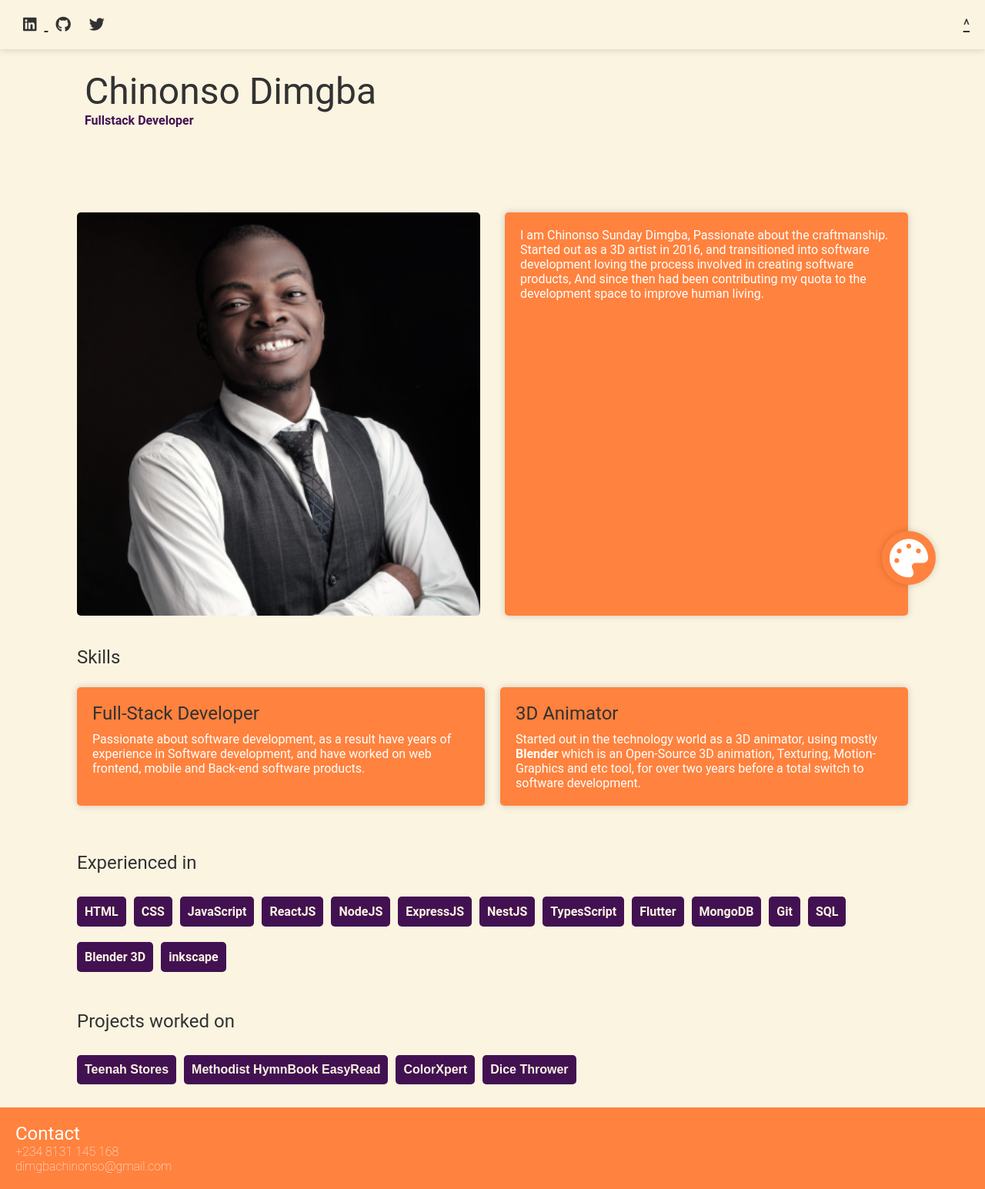
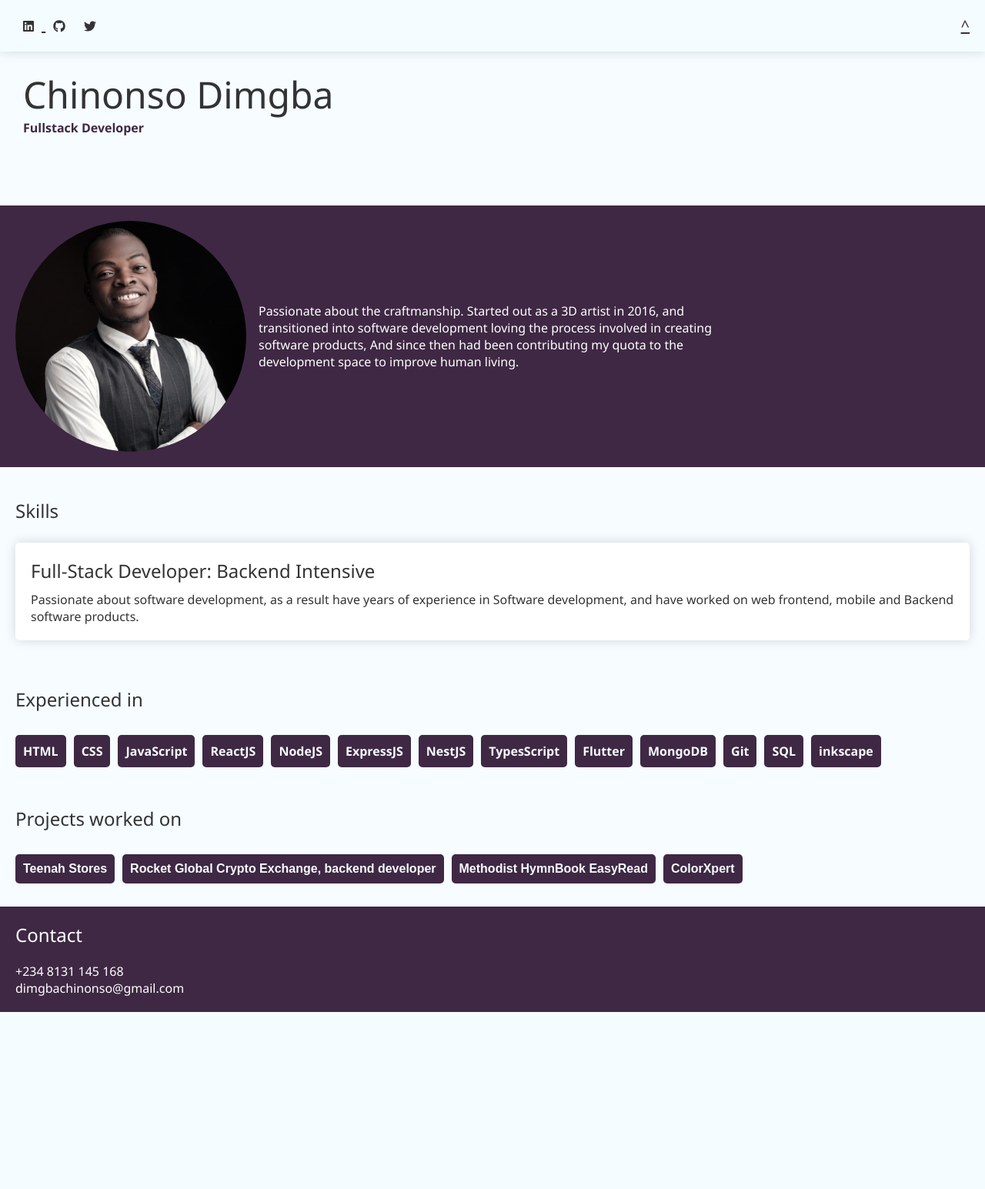
Before and after one commit to lordcsd/portFolioWebSite, a PHP site: page / in a window 1280 px wide. Shown: the whole page at 77% size. After the commit the page ends 1315 px from the top, so only its background shows below. Run offline with PHP 8.4, Linux system fonts and the light colour scheme; some libraries are stand-ins or nearby versions.

Commit message:
changed colors

```diff
--- a/index.html
+++ b/index.html
@@ -28,10 +28,6 @@
       <a href="#header" id="gotoHeader">^</a>
     </header>
     <section id="mainSection">
-      <section id="themeControls">
-        <i id="theme-toggle" class="fa-solid fa-palette"></i>
-      </section>
-
       <header id="header">
         <div>
           <h1 class="title">Chinonso Dimgba</h1>
@@ -40,15 +36,21 @@
         </div>
       </header>
 
-      <div class="aboutMe">
-        <img class="myImage" src="./pic_low.png" alt="image of Chinonso Sunday Dimgba" />
-        <p>
-          I am Chinonso Sunday Dimgba, Passionate about the craftmanship.
-          Started out as a 3D artist in 2016, and transitioned into software
-          development loving the process involved in creating software products,
-          And since then had been contributing my quota to the development space
-          to improve human living.
-        </p>
+      <div class="">
+        <div class="aboutMe">
+          <img
+            class="myImage"
+            src="./pic_low.png"
+            alt="image of Chinonso Sunday Dimgba"
+          />
+          <p>
+            Passionate about the craftmanship. Started out as a 3D artist in
+            2016, and transitioned into software development loving the process
+            involved in creating software products, And since then had been
+            contributing my quota to the development space to improve human
+            living.
+          </p>
+        </div>
       </div>
 
       <h1 style="margin: 40px 5px 5px 20px" class="sectionTitle">Skills</h1>
@@ -64,17 +66,15 @@
       </h1>
       <div class="completedProjects">
         <a href="http://teenahstores.com"><button>Teenah Stores</button></a>
+        <a href="https://app.rocketglobal.io/"
+          ><button>Rocket Global Crypto Exchange, backend developer</button></a
+        >
         <a
-          href="https://play.google.com/store/apps/details?id=com.truce.methodisthymnbookeasyread"
+          href="https://m.apkpure.com/methodist-hymnbook-easy-read/com.truce.methodisthymnbookeasyread"
           ><button>Methodist HymnBook EasyRead</button></a
         >
-        <a
-          href="https://play.google.com/store/apps/details?id=www.tellam.com.ng"
+        <a href="https://androidappsapk.co/download/www.tellam.com.ng/"
           ><button>ColorXpert</button></a
-        >
-        <a
-          href="https://play.google.com/store/apps/details?id=com.truce.dicethrower"
-          ><button>Dice Thrower</button></a
         >
       </div>
     </section>
@@ -89,5 +89,4 @@
   </body>
 
   <script type="text/javascript" src="./scripts/script.js"></script>
-  <script src="./scripts/theme.js"></script>
 </html>
--- a/index.php
+++ /dev/null
@@ -1 +0,0 @@
-<?php include_once("index.html");
--- a/scripts/script.js
+++ b/scripts/script.js
@@ -4,17 +4,10 @@ let skillsContainer = document.querySelector(".cardContain");
 
 let skills = [
   {
-    title: "Full-Stack Developer",
+    title: "Full-Stack Developer: Backend Intensive",
     description: `Passionate about software development, as a result
      have years of experience in Software development, and have worked
-     on web frontend, mobile and Back-end software products.`,
-  },
-  {
-    title: "3D Animator",
-    description: `Started out in the technology world as a 3D animator,
-     using mostly <b>Blender</b> which is an Open-Source 3D animation, Texturing,
-      Motion-Graphics and etc tool, for over two years before a total switch
-     to software development.`,
+     on web frontend, mobile and Backend software products.`,
   },
 ];
 
@@ -47,7 +40,6 @@ let technologies = [
   "MongoDB",
   "Git",
   "SQL",
-  "Blender 3D",
   "inkscape",
 ];
 
--- a/scripts/theme.js
+++ /dev/null
@@ -1,20 +0,0 @@
-var toggle = document.querySelector("#theme-toggle");
-let ThemeStoreName = "CSD_THEME"
-
-var storedTheme = localStorage.getItem(ThemeStoreName) || (window.matchMedia("(prefers-color-scheme: dark)").matches ? "dark" : "light");
-if (storedTheme)
-    document.documentElement.setAttribute('data-theme', storedTheme)
-
-
-toggle.onclick = function() {
-    var currentTheme = document.documentElement.getAttribute("data-theme");
-    var targetTheme = "light";
-
-
-    if (currentTheme === "light") {
-        targetTheme = "dark";
-    }
-
-    document.documentElement.setAttribute('data-theme', targetTheme)
-    localStorage.setItem(ThemeStoreName, targetTheme);
-};
--- a/style.css
+++ b/style.css
@@ -1,44 +1,21 @@
 :root {
-  --mainBG: #354052;
-  --secondBG: #222935;
-  --highlight: #56dcbc;
-  --writing: #ffffff;
+  --mainBG: rgb(246, 252, 255);
+  --highlight: #3f2844;
+  --writing: #333;
   --white: #ffffff;
   --writingInverse: rgb(50, 50, 50);
-  --shadow: 0 0 10px rgba(0, 0, 0, 0.172);
-}
-
-html[data-theme="dark"] {
-  --mainBG: #354052;
-  --secondBG: #222935;
-  --highlight: #56dcbc;
-  --writing: #ffffff;
-  --writingInverse: rgb(50, 50, 50);
-  --shadow: 0 0 10px rgba(0, 0, 0, 0.172);
-}
-
-html[data-theme="light"] {
-  --mainBG: #faf4e1;
-  --secondBG: #ff823e;
-  --highlight: #421152;
-  --writing: rgb(50,50,50);
-  --writingInverse: rgb(255, 255, 255);
-  --shadow: 0 0 10px rgba(0, 0, 0, 0.172);
+  --shadow: 0 0 15px rgba(0, 0, 0, 0.15);
 }
 
 * {
   margin: 0;
   padding: 0;
+  font-size: 16px;
 }
 
 body {
   background-color: var(--mainBG);
-  font-family: Roboto, -apple-system, BlinkMacSystemFont, Segoe UI, Oxygen,
-    Ubuntu, Cantarell, Fira Sans, Droid Sans, Helvetica Neue, sans-serif;
-}
-
-#mainSection{
-  margin: 0 5rem;
+  font-family: "Segoe UI", Tahoma, Geneva, Verdana, sans-serif;
 }
 
 .topBack {
@@ -107,44 +84,52 @@ h1 {
   color: var(--writing);
 }
 
-.aboutMe {
-  margin: 20px;
-  display: grid;
-  grid-template-columns: 1fr 1fr;
-  grid-gap: 2rem;
+.top-container {
+  display: flex;
+  justify-content: center;
 }
 
-.myImage {
-  width: 100%;
+.aboutMe {
+  padding: 20px;
+  display: flex;
+  align-items: center;
+  color: var(--white);
+  background-color: var(--highlight);
+}
+
+.aboutMe .myImage {
+  width: 300px;
   object-fit: cover;
-  border-radius: 5px;
+  border-radius: 50%;
+}
+
+.aboutMe .myImage:hover{
+  transition: 1s;
+  box-shadow: 0 0 30px rgba(0, 0, 0, 0.4);
 }
 
 .aboutMe p {
-  color: var(--white);
-  background-color: var(--secondBG);
-  border-radius: 5px;
-  padding: 20px;
-  box-shadow: var(--shadow);
+  padding: 1rem;
+  width: 50%
 }
 
 .workExperience {
   display: grid;
-  grid-template-columns: 1fr 1fr;
+  /* grid-template-columns: 1fr 1fr;
   grid-gap: 20px;
-  padding: 20px;
+  padding: 20px; */
 }
 
 .cardContain {
   display: grid;
-  grid-template-columns: 1fr 1fr;
+  /* grid-template-columns: 1fr 1fr; */
   grid-gap: 20px;
   padding: 20px;
 }
 
 .someCard {
-  background-color: var(--secondBG);
-  color: var(--white);
+  background-color: var(--white);
+  color: var(--writing);
   padding: 20px;
   border-radius: 5px;
   box-shadow: var(--shadow);
@@ -177,6 +162,7 @@ h1 {
   font-size: 1rem;
   margin: 10px 10px 10px 0;
   border-radius: 5px;
+  text-align: start;
 }
 
 .completedProjects button:hover {
@@ -199,7 +185,7 @@ h1 {
 
 footer {
   /* font-family: "Noto Sans", sans-serif; */
-  background-color: var(--secondBG);
+  background-color: var(--highlight);
   color: var(--white);
   padding: 20px;
   bottom: 0;
@@ -207,11 +193,11 @@ footer {
 
 footer p {
   color: var(--white);
-  font-weight: lighter;
 }
 
-footer h1{
+footer h1 {
   color: var(--white);
+  padding: 0 0 20px 0;
 }
 
 #themeControls {
@@ -221,7 +207,7 @@ footer h1{
   width: 50px;
   right: 5%;
   bottom: 5%;
-  background-color: var(--secondBG);
+  background-color: var(--highlight);
   padding: 10px;
   border-radius: 50%;
   box-shadow: var(--shadow);
@@ -249,4 +235,13 @@ footer h1{
     display: flex;
     flex-direction: column;
   }
+
+  .aboutMe .myImage {
+    width: 80%;
+  }
+
+  .aboutMe p {
+    padding: 1em 0;
+    width: 100%;
+  }
 }
```
